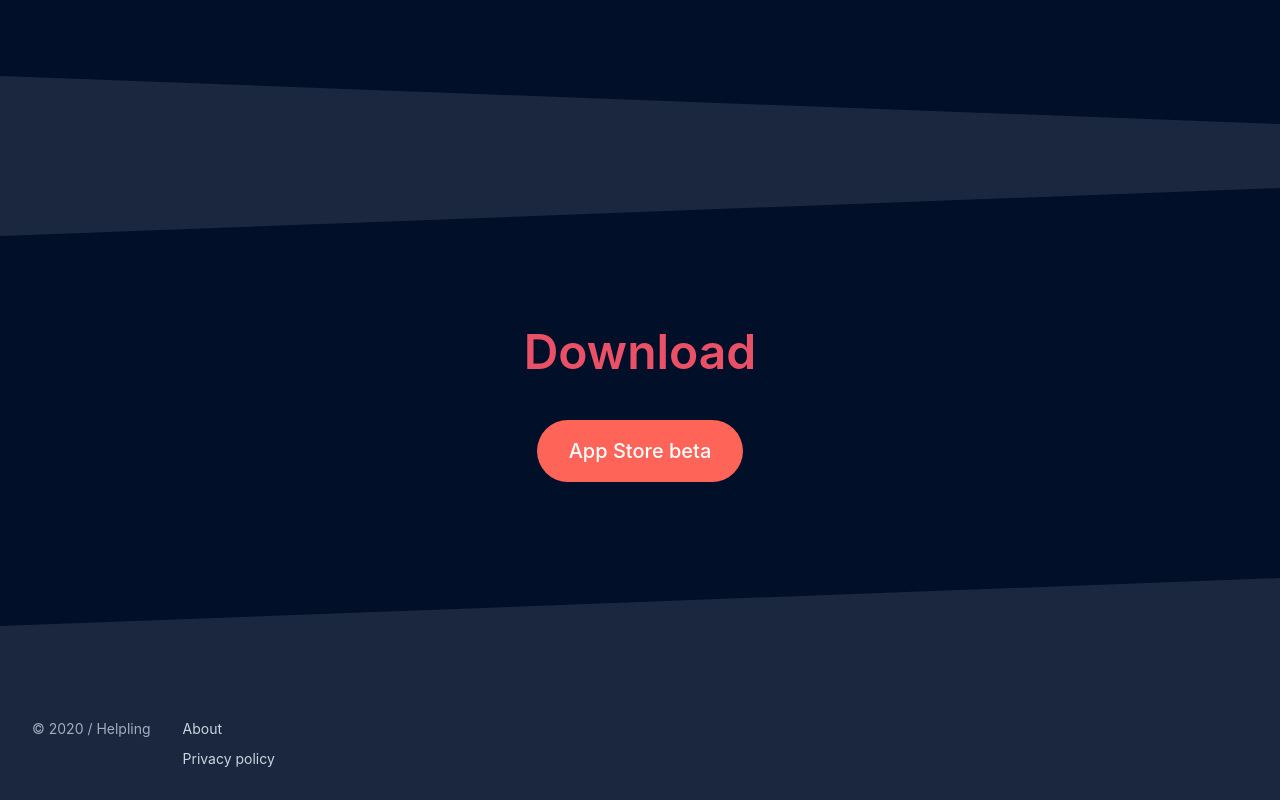
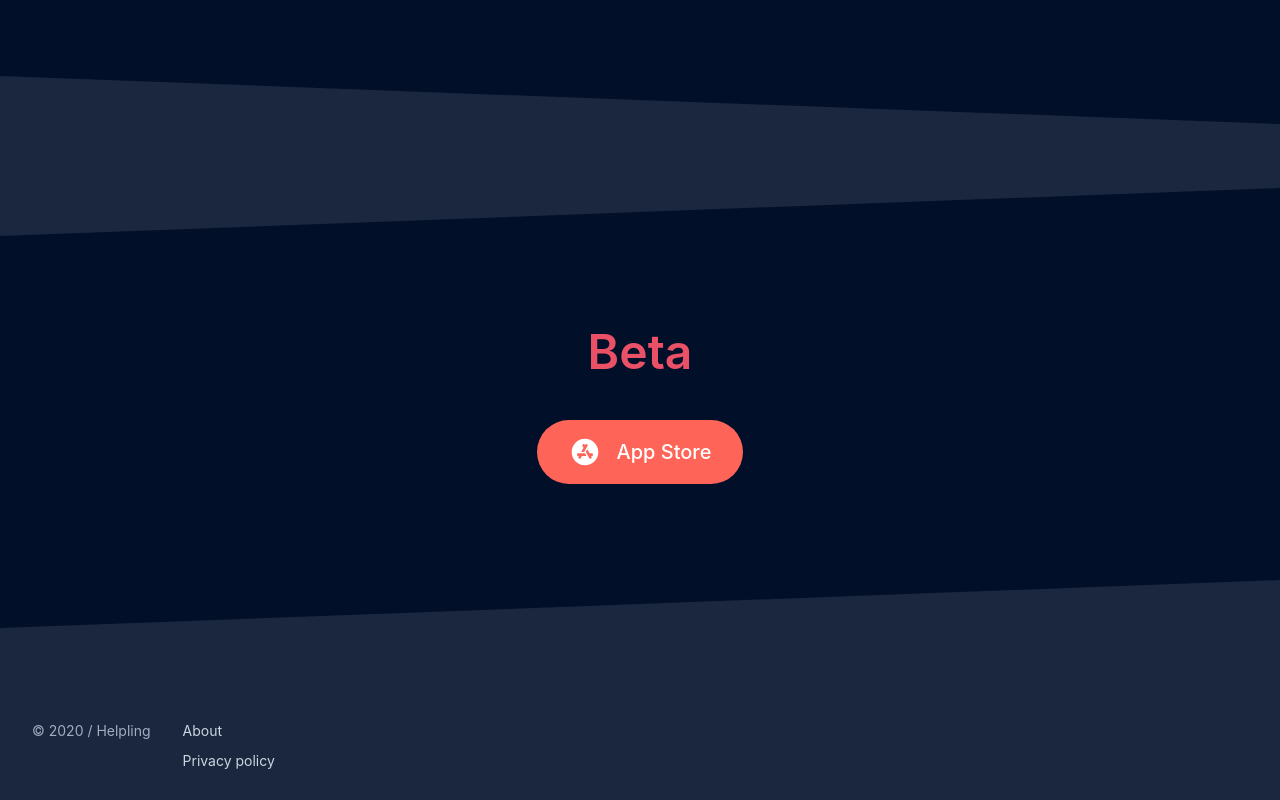
Before and after one commit to khairat/helpling-web, a Next.js app: page / in a window 1280 px wide. Shown: the part 1794-2594 px from the top of the page. Built offline with nearby package versions, Linux system fonts and the light colour scheme; a web font is replaced by a local one.

Commit message:
Beta link added

```diff
--- a/components/header.tsx
+++ b/components/header.tsx
@@ -15,7 +15,8 @@ export const Header: FunctionComponent = () => {
             src="/img/helpling.svg"
             alt="Helpling"
           />
-          <span className="text-xl font-medium mr-8">Helpling</span>
+          <span className="text-xl font-medium mr-4">Helpling</span>
+          <span className="text-gray-500 mr-8">beta</span>
         </a>
       </Link>
       <a
--- a/pages/index.tsx
+++ b/pages/index.tsx
@@ -83,13 +83,14 @@ const Home: NextPage = () => (
       </Hero>
       <Hero>
         <h2 className="text-5xl font-semibold text-secondary text-center">
-          Download
+          Beta
         </h2>
         <section className="mt-4 flex flex-col lg:flex-row">
           <a
-            className="m-4 text-center py-4 px-8 bg-accent text-white text-xl font-medium rounded-full hover:bg-secondary"
+            className="m-4 text-center py-4 px-8 bg-accent text-white text-xl font-medium rounded-full hover:bg-secondary flex items-center"
             href="https://testflight.apple.com/join/PQSjkuHG">
-            App Store beta
+            <img className="h-8 w-8 mr-4" src="/img/download_app_store.svg" />
+            App Store
           </a>
         </section>
       </Hero>
```
Also changed, not shown: public/img/download_app_store.svg (added), public/img/download_google_play.svg (added).
